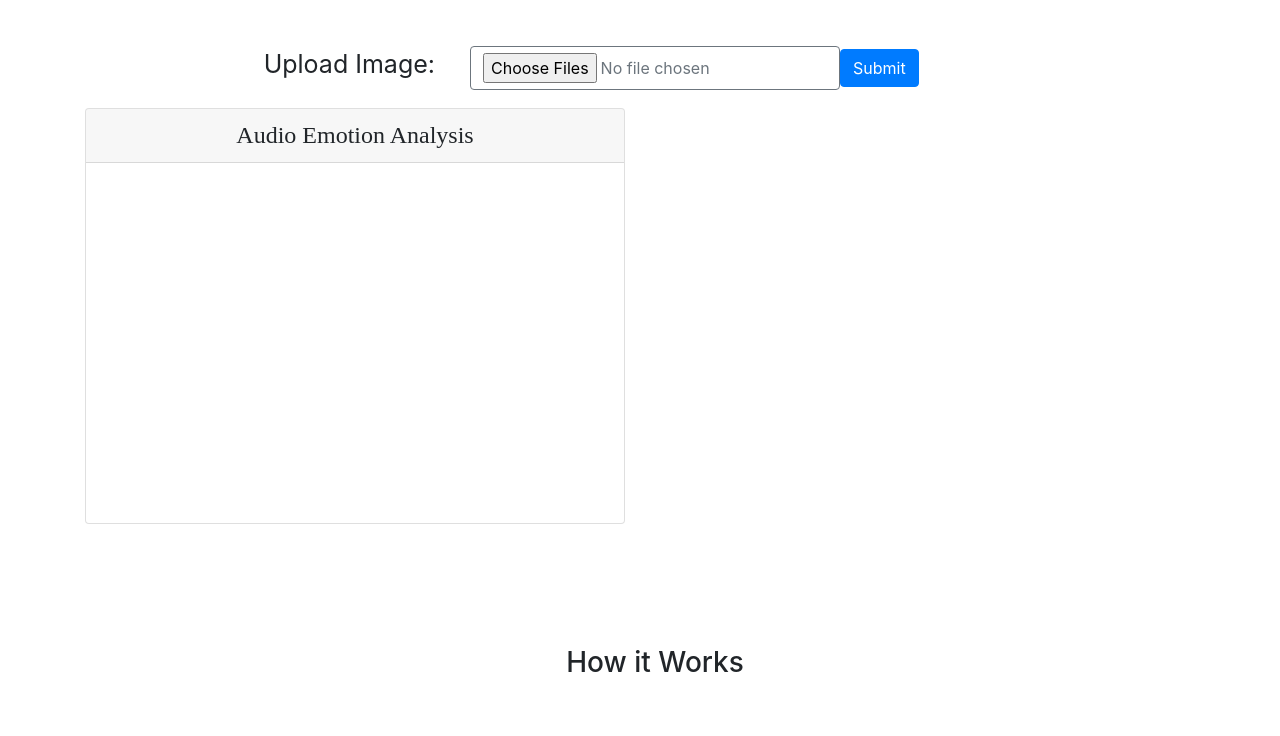
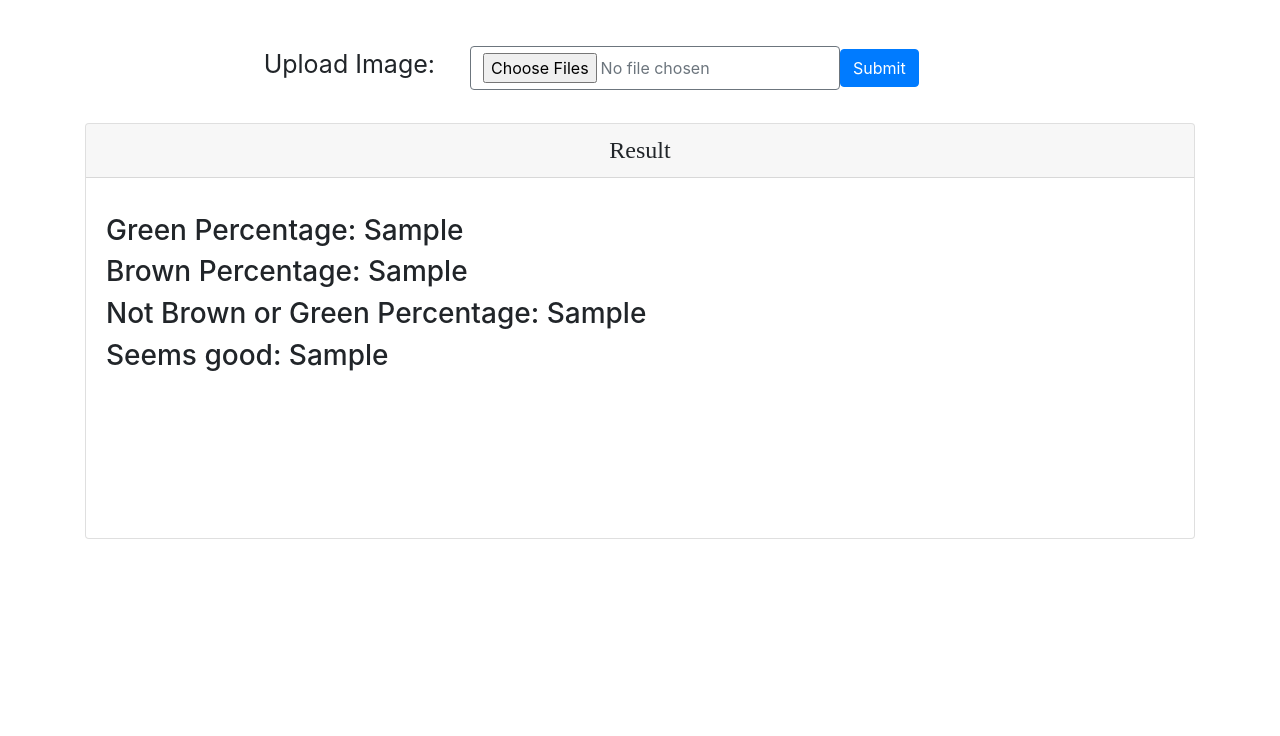
Before and after one commit to theharshgupta/mustard-project, a Flask app: template templates/index.html in a window 1280 px wide. Shown: the part 64-800 px from the top of the page. Run offline with Flask 2, Linux system fonts and the light colour scheme; the template is opened without the code that fills it: most values are stand-ins (such as "Sample title", 1, 10 or a date in 2020); some libraries are stand-ins or nearby versions.

Commit message:
displaying result

```diff
--- a/app.py
+++ b/app.py
@@ -9,7 +9,6 @@ import os
 from score_image import calculate_percentage
 from analysis import *
 
-#Test commit from Harsh's mac
 '''
 Here we define the download and the upload folder on the server
 '''
--- a/templates/index.html
+++ b/templates/index.html
@@ -56,34 +56,33 @@
                 </form>
             </div>
         </div>
-        <div class="row">
+
+        <div class="row" style="margin-top: 2rem;">
             <div class="col-md-12" style="font-size: 14px;">
-                <h3 id="score" style="text-align:center; margin-top: 2rem; display:none"></h3>
-            </div>
-        </div>
-        <div class="row" style="margin-top: 1rem;">
-            <div class="col-md-6" style="font-size: 14px;">
                 <div class="card" style="min-height: 26rem;">
-                    <h4 class="card-header" style="text-align: center; font-family:'Century Gothic Pro',serif;">Audio
-                        Emotion Analysis</h4>
+                    <h4 class="card-header" style="text-align: center; font-family:'Century Gothic Pro',serif;">Result</h4>
                     <div class="card-body">
                         <p class="card-text" id="audioAnalysis"></p>
+                        <h3>Green Percentage: {{ result['Green Percentage'] }}</h3>
+                        <h3>Brown Percentage: {{ result['Brown Percentage'] }}</h3>
+                        <h3>Not Brown or Green Percentage: {{ result['Sample_not_brown_or_green'] }}</h3>
+                        <h3>Seems good: {{ result['Seems Good'] }}</h3>
                     </div>
                 </div>
             </div>
 
         </div>
-        <div class="container" style="position: fixed; bottom: 0;">
-            <div class="row">
-                <div class="col-md-12">
-                    <h3 style="text-align: center;">How it Works</h3>
-                    <small>
-
-                    </small>
-                    <br></br>
-                </div>
-            </div>
-        </div>
+{#        <div class="container" style="position: fixed; bottom: 0;">#}
+{#            <div class="row">#}
+{#                <div class="col-md-12">#}
+{#                    <h3 style="text-align: center;">How it Works</h3>#}
+{#                    <small>#}
+{##}
+{#                    </small>#}
+{#                    <br></br>#}
+{#                </div>#}
+{#            </div>#}
+{#        </div>#}
     </div>
 </body>
 
```
Also changed, not shown: score_image.py (+5 -4 lines).
